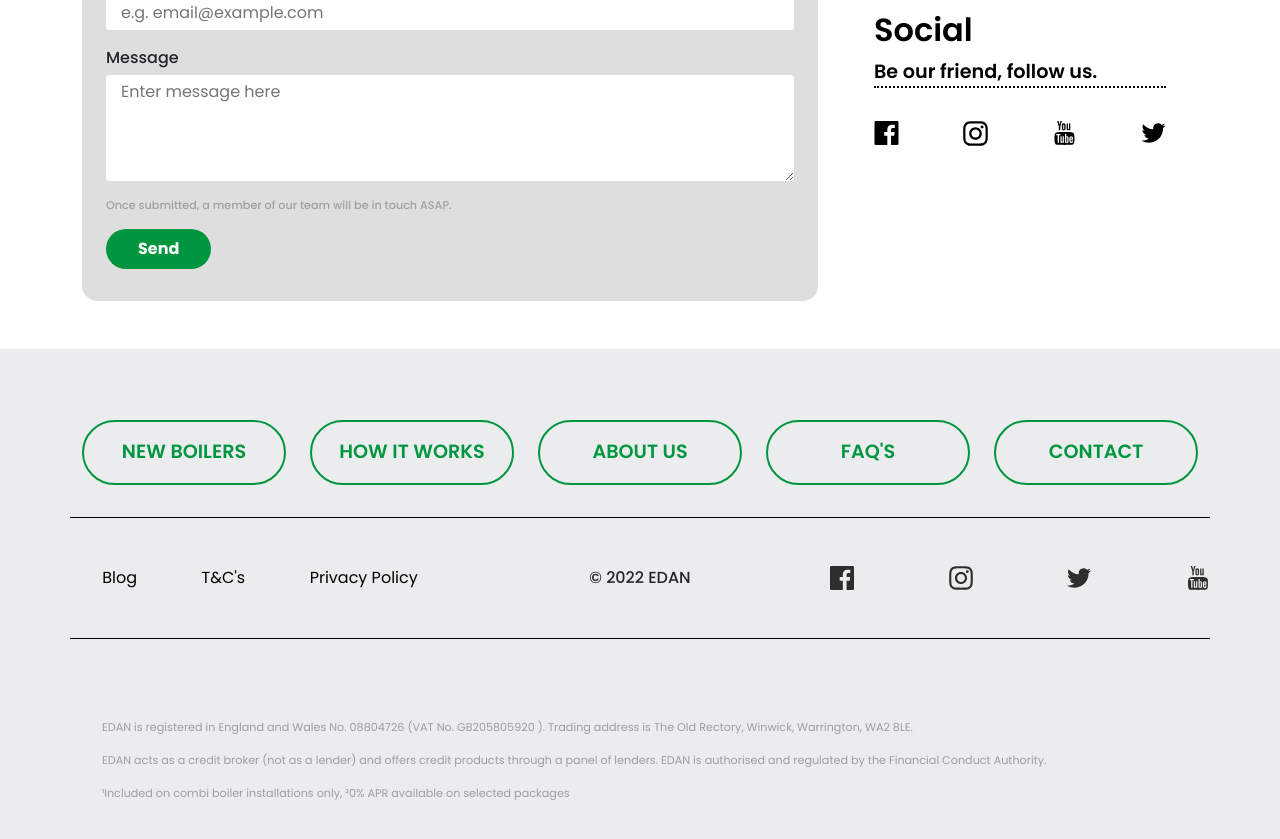
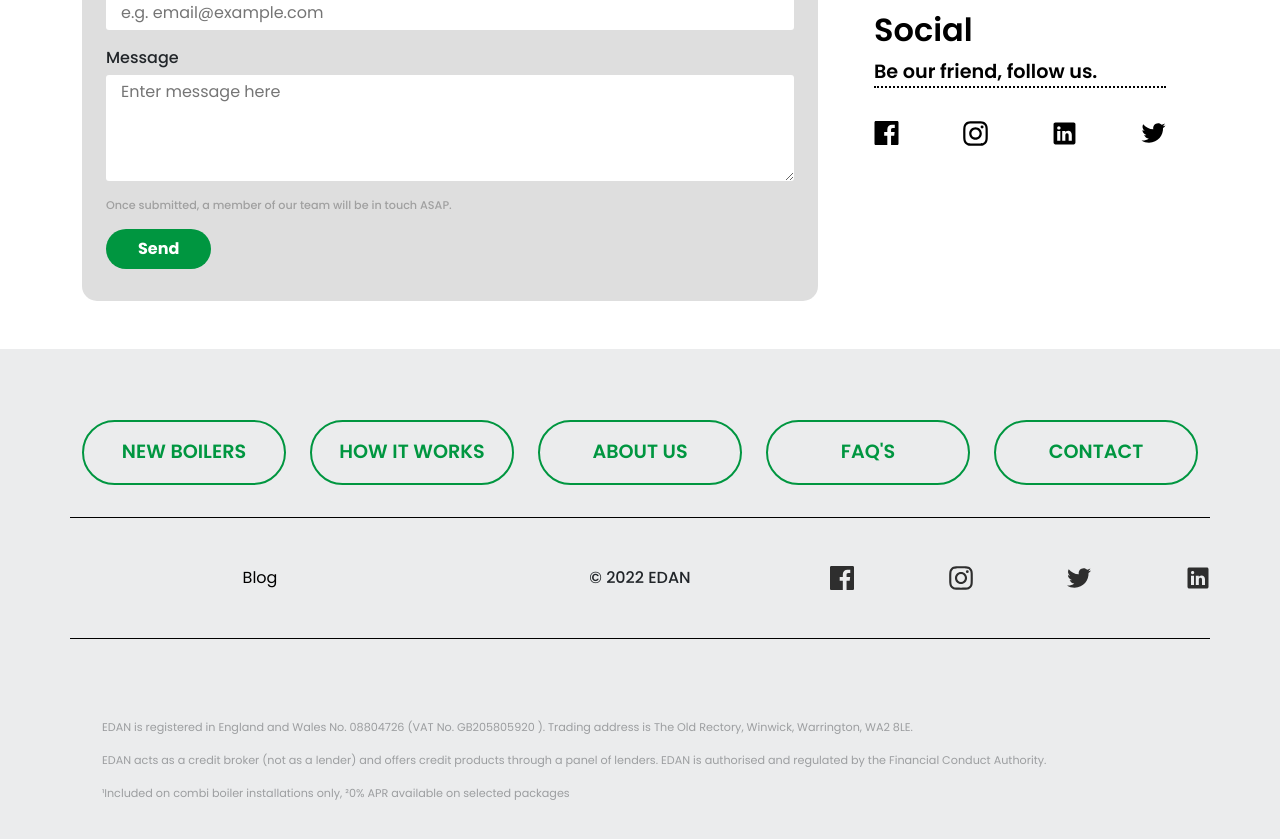
Before and after one commit to SunilDabhi22/Edan, a React (Create React App) app: page /contact-us in a window 1280 px wide. Shown: the part 1000-1839 px from the top of the page. Built offline with nearby package versions, Linux system fonts and the light colour scheme.

Commit message:
added social links

```diff
--- a/src/Components/contact/index.tsx
+++ b/src/Components/contact/index.tsx
@@ -1,6 +1,6 @@
 import { Container, Row, Col, Toast, Button } from 'react-bootstrap'
 import './index.css'
-import { MailIcon, Facebook, Instagram, YouTube, Twitter } from '../../SharedComponents/sharedIcons'
+import { MailIcon, Facebook, Instagram, LinkedInIcon, Twitter } from '../../SharedComponents/sharedIcons'
 import { Formik } from 'formik';
 import { Link } from 'react-router-dom';
 import axios from 'axios';
@@ -218,10 +218,10 @@ export default function ContactSection(props: any) {
                                 <h4 className='social_title'>Social</h4>
                                 <span>Be our friend, follow us.</span>
                                 <div className='contact_social_media'>
-                                    <li><Link to='/' title='Facebook'><Facebook /></Link></li>
-                                    <li><Link to='/' title='Instagram'><Instagram /></Link></li>
-                                    <li><Link to='/' title='YouTube'><YouTube /></Link></li>
-                                    <li><Link to='/' title='Twitter'><Twitter /></Link></li>
+                                    <li><Link to='//www.facebook.com/edanheating/' title='Facebook'><Facebook /></Link></li>
+                                    <li><Link to='//instagram.com/edanhomes?utm_medium=copy_link' title='Instagram'><Instagram /></Link></li>
+                                    <li><Link to='//www.linkedin.com/in/edan-power-06323148/' title='LinkedIn'><LinkedInIcon /></Link></li>
+                                    <li><Link to='//twitter.com/edanpower' title='Twitter'><Twitter /></Link></li>
                                 </div>
                             </div>
                         </Col>
--- a/src/Components/footer/index.tsx
+++ b/src/Components/footer/index.tsx
@@ -2,7 +2,7 @@ import React from 'react';
 import { Container, Row, Col } from 'react-bootstrap';
 import './index.css'
 import { Link } from 'react-router-dom'
-import { Facebook, Instagram, YouTube, Twitter } from '../../SharedComponents/sharedIcons'
+import { Facebook, Instagram, LinkedInIcon, Twitter } from '../../SharedComponents/sharedIcons'
 
 export default function Footer(props: any) {
     React.useEffect(() => {
@@ -48,12 +48,12 @@ export default function Footer(props: any) {
                                 {/* <li>
                                     <Link to='/'>Installer Signup</Link>
                                 </li> */}
-                                <li>
+                                {/* <li>
                                     <Link to='/terms'>T&C's</Link>
                                 </li>
                                 <li>
                                     <Link to='/privacy'>Privacy Policy</Link>
-                                </li>
+                                </li> */}
                                 {/* <li>
                                     <Link to='/'>Sitemap</Link>
                                 </li> */}
@@ -69,16 +69,16 @@ export default function Footer(props: any) {
                         <Col sm={4} xs={12}>
                             <ul className='footer-social-links'>
                                 <li>
-                                    <Link to='/' title='Facebook'><Facebook /></Link>
+                                    <Link to='//www.facebook.com/edanheating/' target={'_blank'} title='Facebook'><Facebook /></Link>
                                 </li>
                                 <li>
-                                    <Link to='/' title='Instagram'><Instagram /></Link>
+                                    <Link to='//instagram.com/edanhomes?utm_medium=copy_link' target={'_blank'} title='Instagram'><Instagram /></Link>
                                 </li>
                                 <li>
-                                    <Link to='/' title='Twitter'><Twitter /></Link>
+                                    <Link to='//twitter.com/edanpower' target={'_blank'} title='Twitter'><Twitter /></Link>
                                 </li>
                                 <li>
-                                    <Link to='/' title='YouTube'><YouTube /></Link>
+                                    <Link to='//www.linkedin.com/in/edan-power-06323148/' target={'_blank'} title='Linked In'><LinkedInIcon /></Link>
                                 </li>
                             </ul>
                         </Col>
--- a/src/SharedComponents/sharedIcons.tsx
+++ b/src/SharedComponents/sharedIcons.tsx
@@ -5,6 +5,12 @@ export const Facebook = () => {
         <svg width="24" height="24" viewBox="0 0 24 24">
             <path d="M22.675 0h-21.35c-.732 0-1.325.593-1.325 1.325v21.351c0 .731.593 1.324 1.325 1.324h11.495v-9.294h-3.128v-3.622h3.128v-2.671c0-3.1 1.893-4.788 4.659-4.788 1.325 0 2.463.099 2.795.143v3.24l-1.918.001c-1.504 0-1.795.715-1.795 1.763v2.313h3.587l-.467 3.622h-3.12v9.293h6.116c.73 0 1.323-.593 1.323-1.325v-21.35c0-.732-.593-1.325-1.325-1.325z" />
         </svg>
+    )
+}
+
+export const LinkedInIcon = () => {
+    return (
+        <svg xmlns="http://www.w3.org/2000/svg" viewBox="0 0 512 512"><title>Logo Linkedin</title><path d="M444.17 32H70.28C49.85 32 32 46.7 32 66.89v374.72C32 461.91 49.85 480 70.28 480h373.78c20.54 0 35.94-18.21 35.94-38.39V66.89C480.12 46.7 464.6 32 444.17 32zm-273.3 373.43h-64.18V205.88h64.18zM141 175.54h-.46c-20.54 0-33.84-15.29-33.84-34.43 0-19.49 13.65-34.42 34.65-34.42s33.85 14.82 34.31 34.42c-.01 19.14-13.31 34.43-34.66 34.43zm264.43 229.89h-64.18V296.32c0-26.14-9.34-44-32.56-44-17.74 0-28.24 12-32.91 23.69-1.75 4.2-2.22 9.92-2.22 15.76v113.66h-64.18V205.88h64.18v27.77c9.34-13.3 23.93-32.44 57.88-32.44 42.13 0 74 27.77 74 87.64z" /></svg>
     )
 }
 
```
